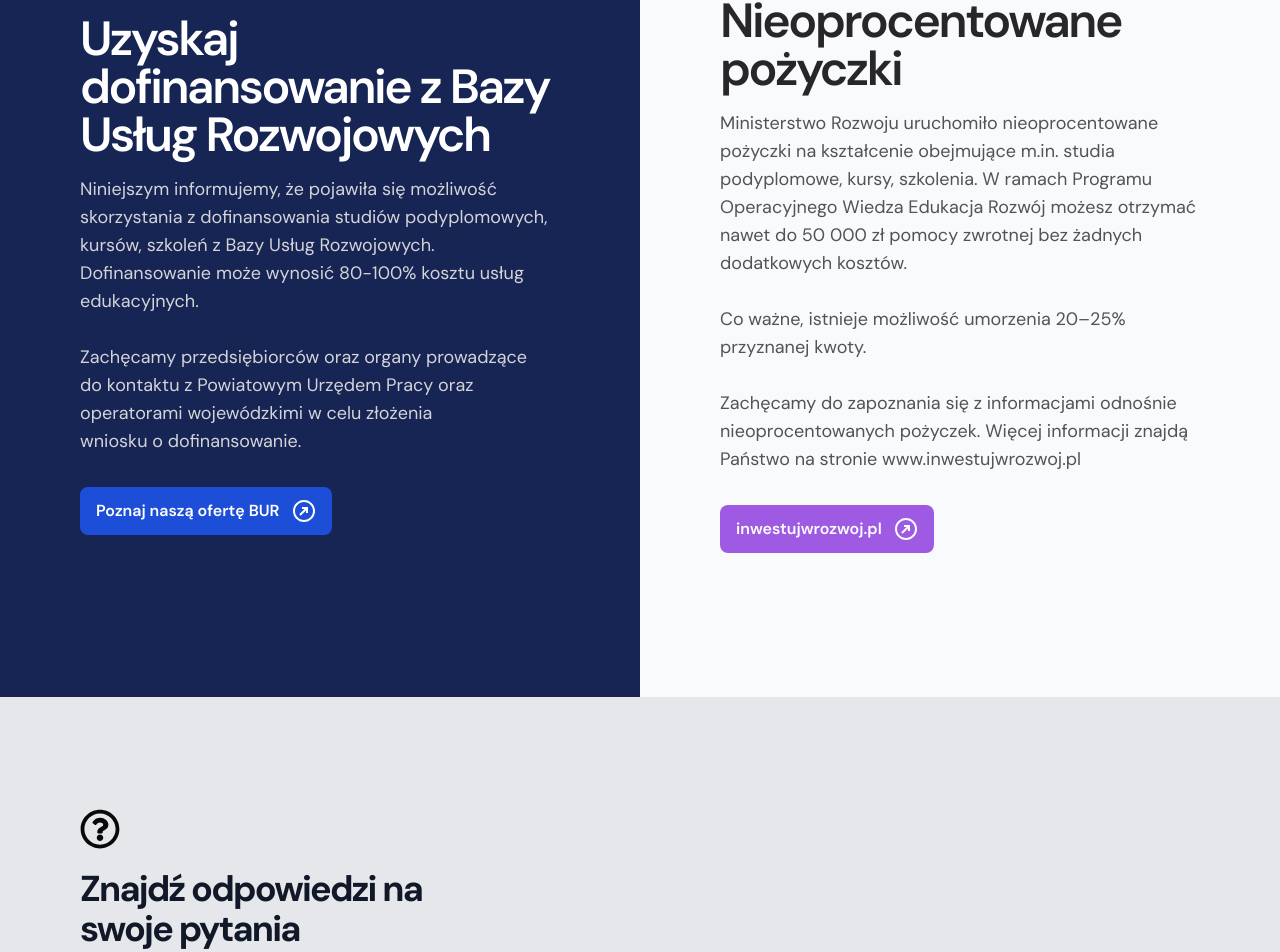
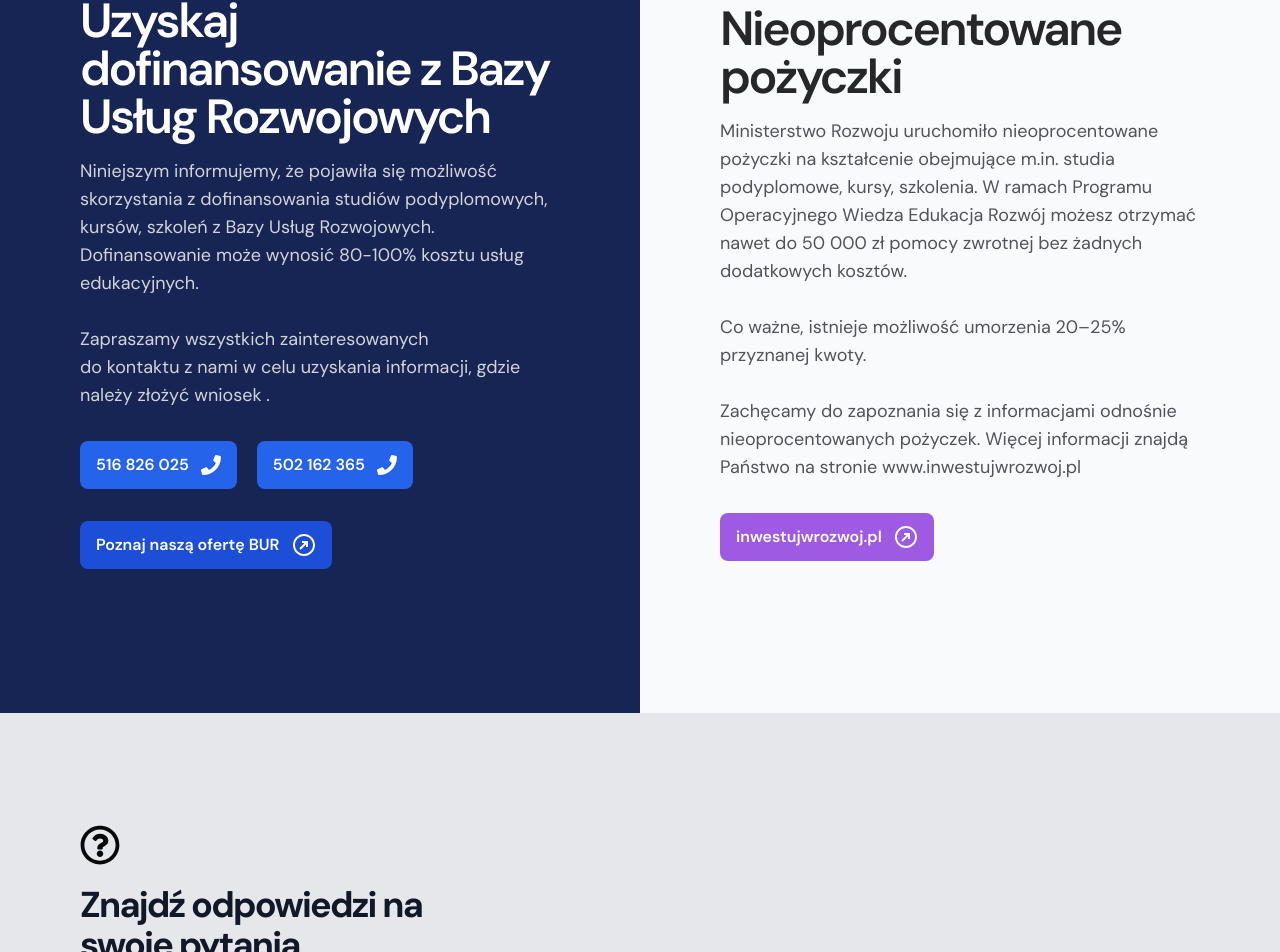
Before and after one commit to FifiLen/Studia2Kierunki, a Next.js app: page / in a window 1280 px wide. Shown: the part 3873-4825 px from the top of the page. Built offline with nearby package versions, Linux system fonts and the light colour scheme.

Commit message:
cena/bur

```diff
--- a/app/rekrutacja/page.tsx
+++ b/app/rekrutacja/page.tsx
@@ -237,7 +237,7 @@ const RecruitmentPage: React.FC = () => {
                 przez cały proces bez problemów.
               </p>
               <p className="mt-3 text-purple-600 font-medium tracking-tight">
-                *Opłata wpisowa wynosi 200zł.
+                *Opłata wpisowa wynosi 150zł.
               </p>
             </div>
             <div className="flex flex-col md:flex-row items-start md:items-end gap-3 mt-6 md:mt-0">
--- a/components/Finance.tsx
+++ b/components/Finance.tsx
@@ -3,6 +3,7 @@ import React from "react";
 import { CgArrowTopRightO } from "react-icons/cg";
 import { BsInfoCircleFill } from "react-icons/bs";
 import { GiTwoCoins } from "react-icons/gi";
+import { FaPhone } from "react-icons/fa";
 
 const Finance = () => {
   return (
@@ -23,11 +24,20 @@ const Finance = () => {
             szkoleń&nbsp;z&nbsp;Bazy Usług Rozwojowych. Dofinansowanie może
             wynosić 80-100% kosztu usług edukacyjnych. <br />
             <br />
-            Zachęcamy przedsiębiorców oraz organy prowadzące
-            do&nbsp;kontaktu&nbsp;z&nbsp;Powiatowym Urzędem Pracy oraz
-            operatorami wojewódzkimi w&nbsp;celu złożenia
-            wniosku&nbsp;o&nbsp;dofinansowanie.
+            Zapraszamy wszystkich zainteresowanych
+            do&nbsp;kontaktu&nbsp;z&nbsp;nami w&nbsp;celu uzyskania informacji,
+            gdzie należy złożyć wniosek&nbsp;.
           </p>
+          <div className=" flex items-center gap-5">
+            <button className="bg-blue-600 text-white font-semibold rounded-lg px-4 py-3 flex gap-3 items-center justify-center mt-8">
+              516 826 025
+              <FaPhone className="text-xl" />
+            </button>
+            <button className="bg-blue-600 text-white font-semibold rounded-lg px-4 py-3 flex gap-3 items-center justify-center mt-8">
+              502 162 365
+              <FaPhone className="text-xl" />
+            </button>
+          </div>
           <a
             href="https://uslugirozwojowe.parp.gov.pl/wyszukiwarka/dostawca-uslug/podglad?id=53144"
             target="_blank"
```
